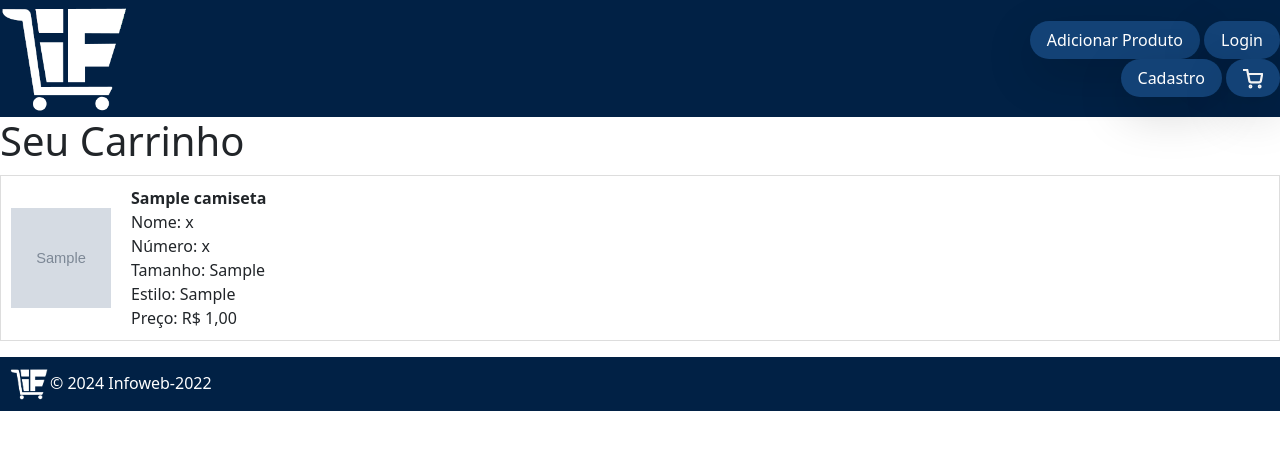
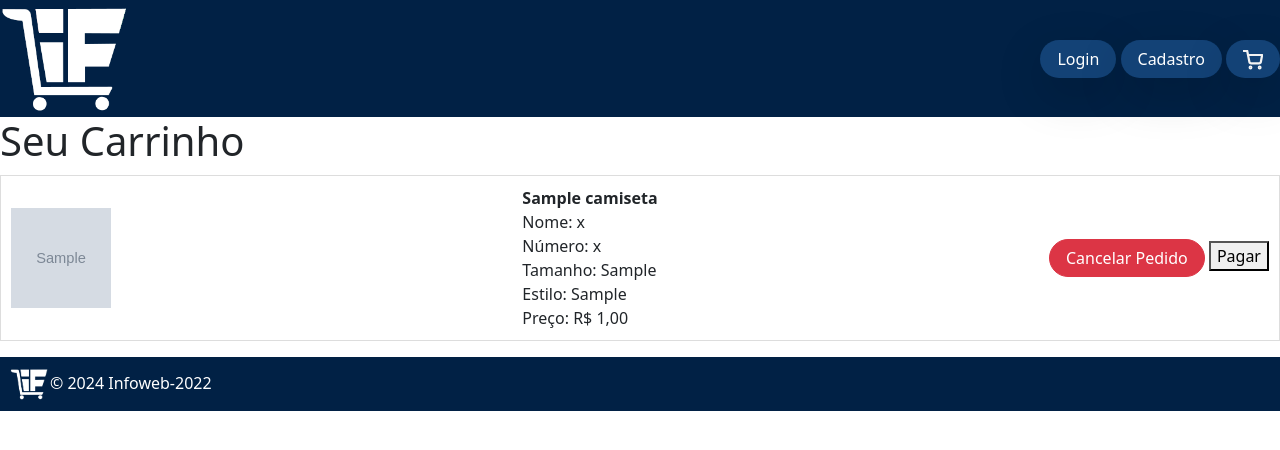
Before and after one commit to EugenioUrbano/IFSHOP, a Django app: page /carrinho/ in a window 1280 px wide. Shown: the top 450 px of the page. Run offline with Django 5.2, Linux system fonts and the light colour scheme; tables that the repository leaves empty hold one stand-in row (values such as "Sample post"); grey boxes marked "Sample" are stand-in pictures.

Commit message:
retirar do carrinho funcionando

```diff
--- a/ifshop/templates/base.html
+++ b/ifshop/templates/base.html
@@ -21,7 +21,7 @@
       <!-- botões -->
         <div class="col-md-3 text-end">
           {% block botoes_header %}
-          <button type="button" class="btn botoes shadow-lg rounded-pill px-3"><a href="{% url 'adicionar_pro' %}" class="nav-link">Adicionar Produto</a></button>
+          <!--<button type="button" class="btn botoes shadow-lg rounded-pill px-3"><a href="{% url 'adicionar_pro' %}" class="nav-link">Adicionar Produto</a></button>-->
           <button type="button" class="btn botoes shadow-lg rounded-pill px-3"><a href="{% url 'login' %}" class="nav-link">Login</a></button>
           <button type="button" class="btn botoes shadow-lg rounded-pill px-3"><a href="{% url 'cadastro' %}" class="nav-link">Cadastro</a></button>
           <button type="button" class="btn botoes shadow-lg rounded-pill px-3 "><a href="{% url 'carrinho' %}" class="nav-link">
@@ -43,6 +43,7 @@
 
       </header>
     <!-- header -->
+      {% block carrosel %}{% endblock %}
       <!-- filtros -->
       {% block filtro %}
       <div class="espaco-colorido"></div>
@@ -51,18 +52,21 @@
         <div class="d-flex justify-content-center filtros-fundo ">
           <div class="container filtros-fundo justify-content-between"></div>
             <select class="form-select form-select-sm d-inline p-2" aria-label="Small select example">
-              <option selected>Filtrar por Turno</option>
+              <option selected disabled>Filtrar por Turno</option>
               <option value="1">Matutino</option>
               <option value="2">Vespertino</option>
             </select>
           <div class="container filtros-fundo justify-content-end" ></div>
             <select class="form-select form-select-sm d-inline p-2 " aria-label="Small select example">
-              <option selected>Filtrar por Curso</option>
+              <option selected disabled>Filtrar por Curso</option>
               <option value="1">Informatica Para Internet</option>
               <option value="2">Edificações</option>
               <option value="3">Meio Ambiente</option>
             </select>
           <div class="container filtros-fundo justify-content-end" ></div>
+        </div>
+        <div>
+
         </div>
 
       </section>
--- a/ifshop/templates/carrinho.html
+++ b/ifshop/templates/carrinho.html
@@ -8,7 +8,7 @@
 
 <ul style="list-style-type: none; padding: 0;">
     {% for pedido in pedidos %}
-        <li style="border: 1px solid #ddd; padding: 10px; margin: 10px 0; display: flex; align-items: center;">
+        <li style="border: 1px solid #ddd; padding: 10px; margin: 10px 0; display: flex; align-items: center;" class=" justify-content-md-between">
             {% if pedido.camiseta.imagem %}
                 <img src="{{ pedido.camiseta.imagem.url }}" alt="Imagem de {{ pedido.camiseta.titulo }}" style="width: 100px; height: 100px; margin-right: 20px;">
             {% endif %}
@@ -20,7 +20,16 @@
                 Estilo: {{ pedido.estilo }}<br>
                 Preço: R$ {{ pedido.camiseta.preco }}
             </div>
+            <div class="text-end">
+                <form method="post" style="display: inline;">
+                    {% csrf_token %}
+                    <input type="hidden" name="pedido_id" value="{{ pedido.id }}">
+                    <button class="btn btn-danger rounded-pill px-3" type="submit" name="deletar">Cancelar Pedido</button>
+                </form>
+                <button>Pagar</button>
+            </div>
         </li>
+
     {% endfor %}
 </ul>
 {% endblock %}
--- a/ifshop/views.py
+++ b/ifshop/views.py
@@ -39,6 +39,12 @@ def cadastro(request):
 
 def carrinho(request):
     pedidos = Pedido.objects.all()
+    if request.method == "POST" and 'deletar' in request.POST:
+        pedido_id = request.POST.get('pedido_id')
+        pedido = Pedido.objects.get(id=pedido_id)
+        pedido.delete()
+        return redirect('carrinho')
+
     return render(request, "carrinho.html", {'pedidos': pedidos})
 
 ####################################################################################################
```
Also changed, not shown: ifshop/templates/index.html (+7 -2 lines).
